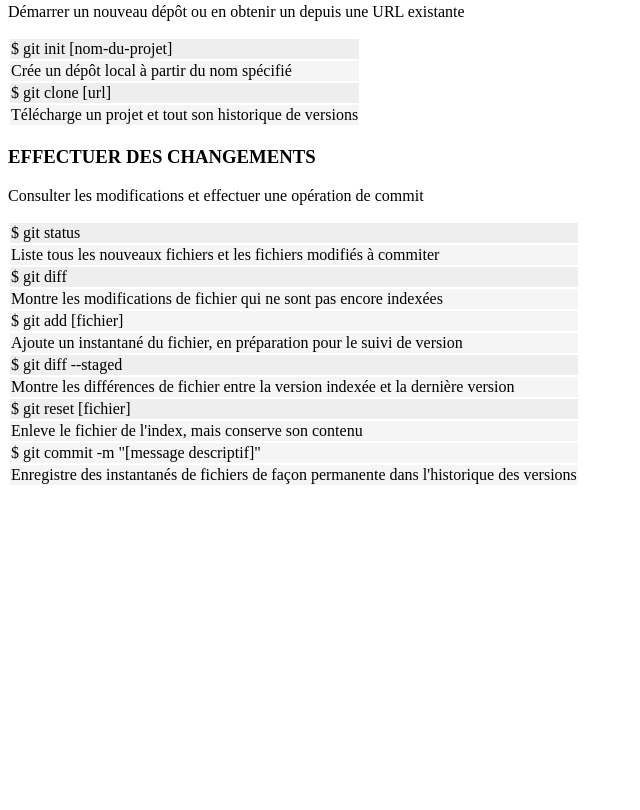
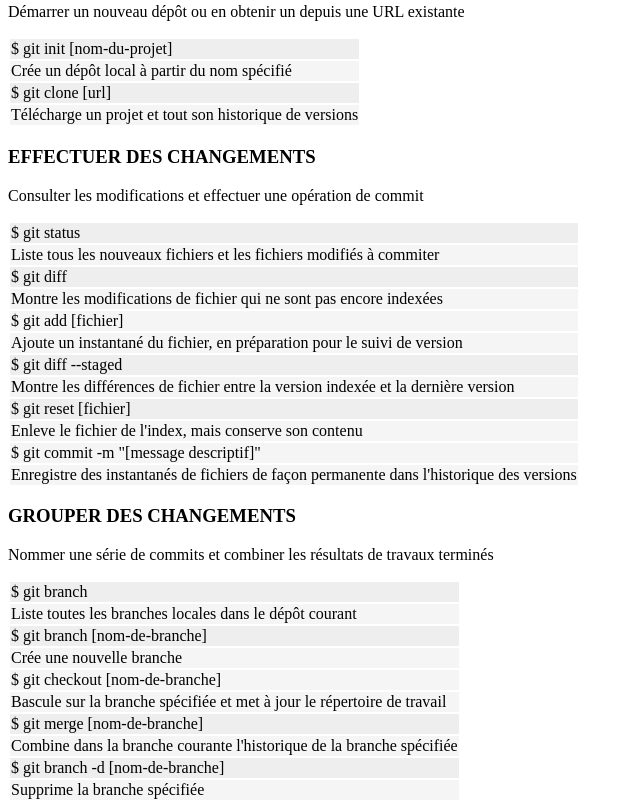
Before and after one commit to yaznet/git_cheat_sheet, a plain HTML site: page index.html in a window 1280 px wide. Shown: the part 615-1425 px from the top of the page, without its empty margins (0-640 px from the left). Before the commit the page ends 1110 px from the top, so only its background shows below. Drawn offline with Linux system fonts and the light colour scheme.

Commit message:
Add table tr td in index.html

```diff
--- a/index.html
+++ b/index.html
@@ -108,5 +108,42 @@
   </tr>
 </table>
 
+<h3>GROUPER DES CHANGEMENTS</h3>
+<p>Nommer une série de commits et combiner les résultats de travaux terminés</p>
+
+<table>
+  <tr>
+    <td class="grey">$ git branch</td>
+  </tr>
+  <tr>
+    <td class="light_grey">Liste toutes les branches locales dans le dépôt courant</td>
+  </tr>
+  <tr>
+    <td class="grey">$ git branch [nom-de-branche]</td>
+  </tr>
+  <tr>
+    <td class="light_grey">Crée une nouvelle branche</td>
+  </tr>
+    <tr>
+    <td class="light_grey"> $ git checkout [nom-de-branche]</td>
+  </tr>
+    <tr>
+    <td class="light_grey">Bascule sur la branche spécifiée et met à jour le répertoire de travail</td>
+  </tr>
+
+  <tr>
+    <td class="grey"> $ git merge [nom-de-branche]</td>
+  </tr>
+  <tr>
+    <td class="light_grey">Combine dans la branche courante l'historique de la branche spécifiée</td>
+  </tr>
+  <tr>
+    <td class="grey"> $ git branch -d [nom-de-branche]</td>
+  </tr>
+  <tr>
+    <td class="light_grey">Supprime la branche spécifiée</td>
+  </tr>
+</table>
+
 </body>
 </html>
```
